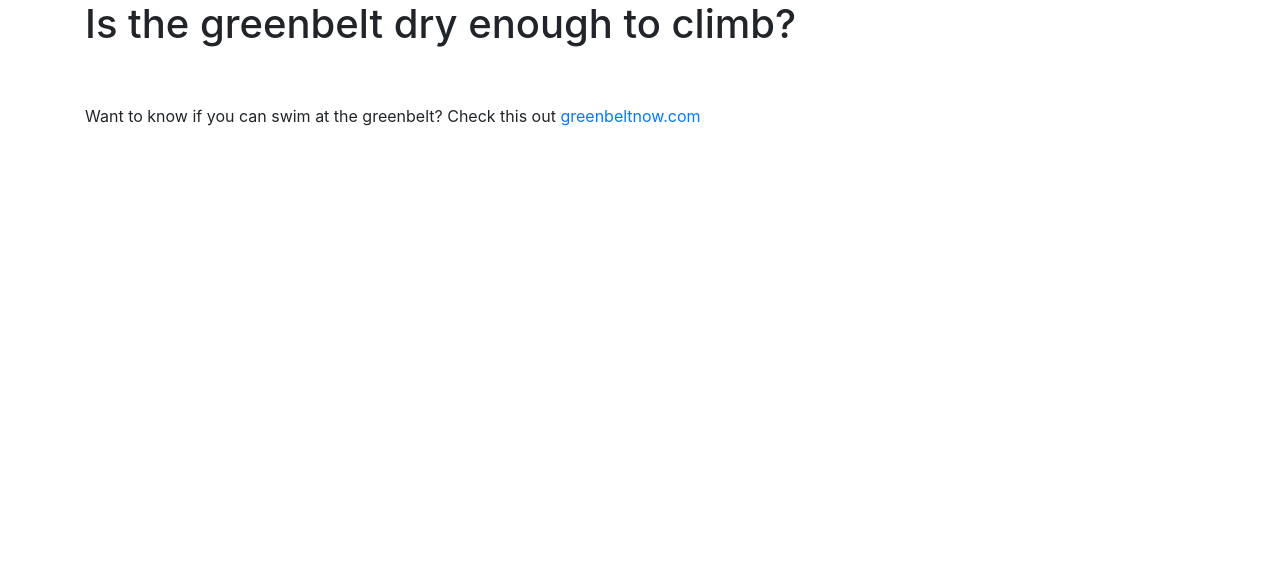
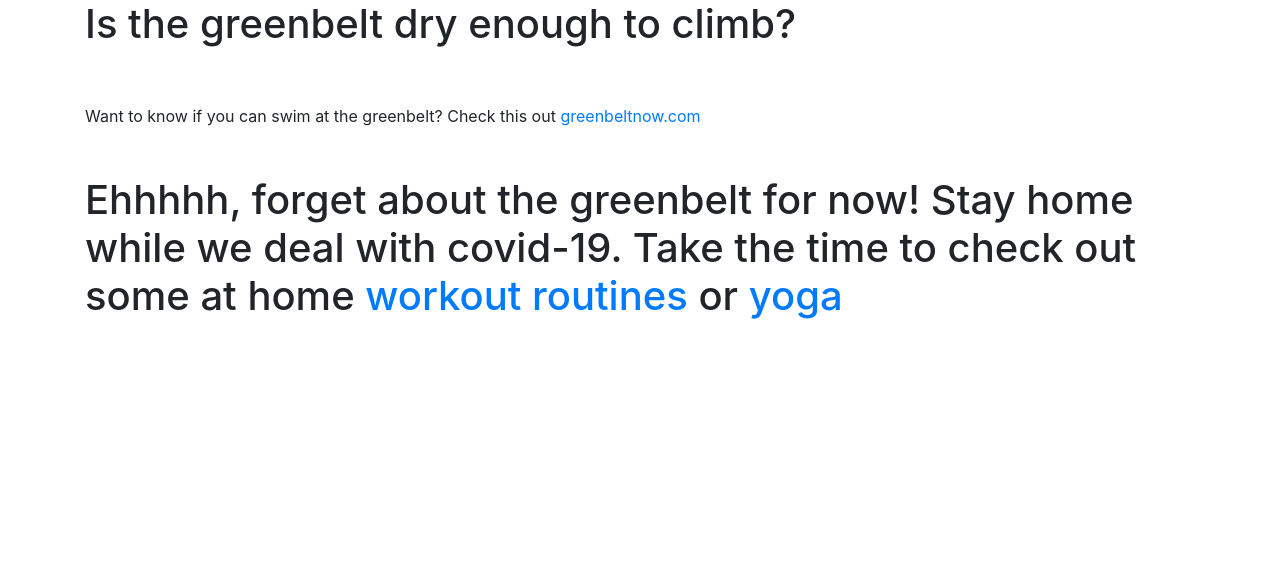
Before and after one commit to soapy1/is-the-greenbelt-dry, a Flask app: template is_the_greenbelt_dry/templates/dry.html in a window 1280 px wide. Shown: the top 568 px of the page. Run offline with Flask 2, Linux system fonts and the light colour scheme; the template is opened without the code that fills it, so the values that code supplies are empty; some libraries are stand-ins or nearby versions.

Commit message:
Message for covid-19

```diff
--- a/is_the_greenbelt_dry/templates/dry.html
+++ b/is_the_greenbelt_dry/templates/dry.html
@@ -20,6 +20,13 @@
       Check this out <a href=http://www.greenbeltnow.com/>greenbeltnow.com</a>
     </div>
   </div>
+  <br><br>
+  <div class="row">
+    <div class="col-md">
+	    <h1>Ehhhhh, forget about the greenbelt for now! Stay home while we deal with covid-19.
+		    Take the time to check out some at home <a href=https://lmgtfy.com/?q=at+home+workout+for+rock+climbers>workout routines</a> or <a href=https://lmgtfy.com/?q=yoga+for+rock+climbers>yoga</a></h1>
+    </div>
+  </div>
 </main>
 <footer class="footer">
   <div class="container">
```
